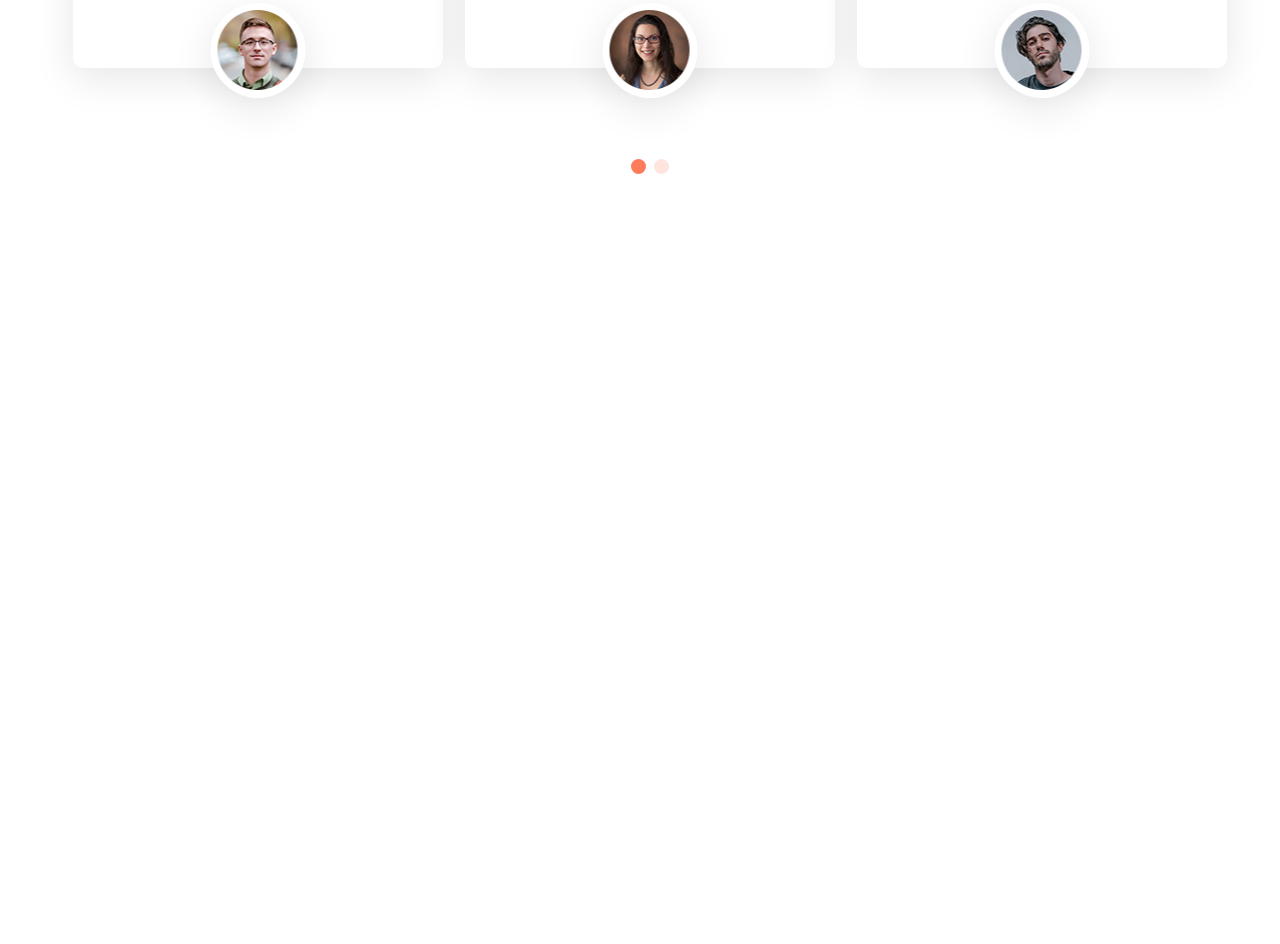
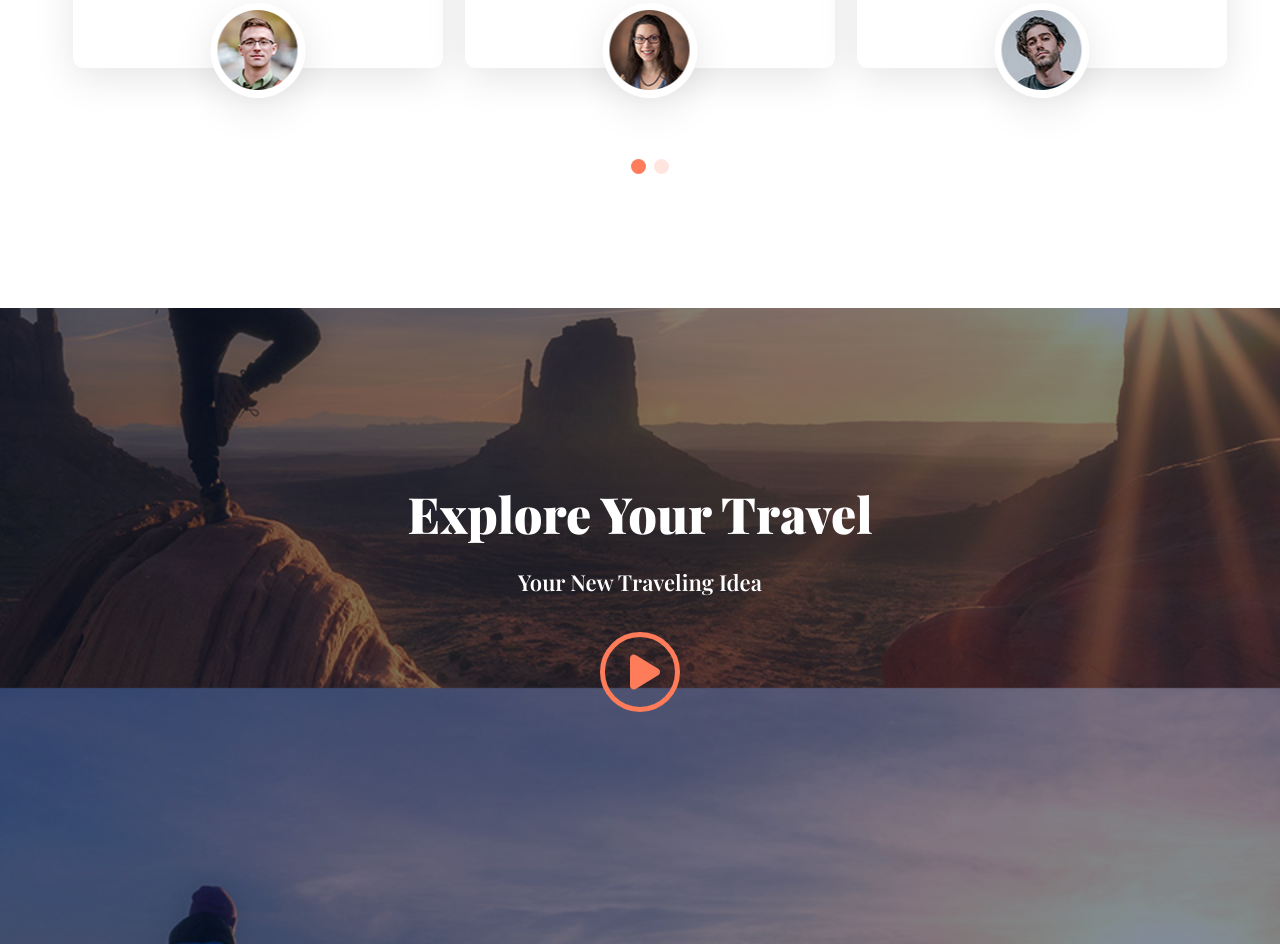
Before and after one commit to jafaridze/travio-website, a plain HTML site: page index.html in a window 1280 px wide. Shown: the part 7312-8256 px from the top of the page. Before the commit the page ends 7620 px from the top, so only its background shows below. Drawn offline with nearby package versions, Linux system fonts and the light colour scheme.

Commit message:
vedeo section

```diff
--- a/index.html
+++ b/index.html
@@ -614,13 +614,29 @@
 
                 <!-- If we need pagination -->
                 <div class="swiper-pagination"></div>
+            </div>
+        </div>
+    </section>
+
+    <!-- video-section -->
+    <section class="video-section position-relative ">
+        <div class="outer-box video-middle">
+            <h2 class="text-center">Explore Your Travel</h2>
+            <p class="text-center">Your New Traveling Idea</p>
+            <div class="video-btn d-flex justify-content-center">
+                <div class="play-box">
+                    <i class="fas fa-play"></i>
+                </div>
+                <div class="border position-absolute">
+                    <p class="border-animation "></p>
+                    <!-- <p class="border-animation border-2"></p>
+                    <p class="border-animation border-3"></p> -->
+
+                </div>
 
             </div>
-
         </div>
-
     </section>
-
 
 
 </body>
--- a/style.css
+++ b/style.css
@@ -1,6 +1,13 @@
     body {
         margin: 0px;
         padding: 0px;
+        background-image: url("./img/video-1.jpg");
+        width: 100%;
+        background-repeat: no-repeat;
+        background-size: cover;
+        background-attachment: fixed;
+        background-position: center;
+        z-index: 100;
     }
 
     .background {
@@ -331,6 +338,7 @@
     .about-section {
         height: 950px;
         padding: 150px 0px 120px 0px;
+        background-color: #fff;
     }
 
     .about-section .shape-bottom {
@@ -1288,3 +1296,64 @@
         height: 15px !important;
         background-color: #ff7c5b !important;
     }
+    /* video-section */
+
+    .video-section {
+        height: 636px;
+        padding: 176px 0px 186px 0px;
+    }
+
+    .video-section .video-middle h2 {
+        font-size: 50px;
+        line-height: 60px;
+        font-family: 'Playfair Display', serif;
+        color: #ffffff;
+        font-weight: 900;
+        margin-bottom: 23px;
+        z-index: 1000;
+        position: relative;
+    }
+
+    .video-section .video-middle p {
+        font-size: 22px;
+        line-height: 30px;
+        color: #ffffff;
+        font-weight: 600;
+        margin-bottom: 35px;
+        font-family: 'Playfair Display', serif;
+        z-index: 1000;
+        position: relative;
+    }
+
+    .video-section::before {
+        position: absolute;
+        content: '';
+        background: #071a38;
+        width: 100%;
+        height: 100%;
+        left: 0px;
+        top: 0px;
+        right: 0px;
+        opacity: 0.5;
+    }
+
+    .video-btn .play-box i {
+        font-size: 40px;
+        color: #ff7c5b;
+        top: 20px;
+        right: -5px;
+        z-index: 1000;
+        position: relative;
+    }
+
+    .border .border-animation {
+        border: 5px solid #ff7c5b;
+        width: 80px;
+        height: 80px;
+        border-radius: 50%;
+        background-color: inherit;
+    }
+
+    .border {
+        border: inherit !important;
+    }
```
Also changed, not shown: img/video-1.jpg (added).
